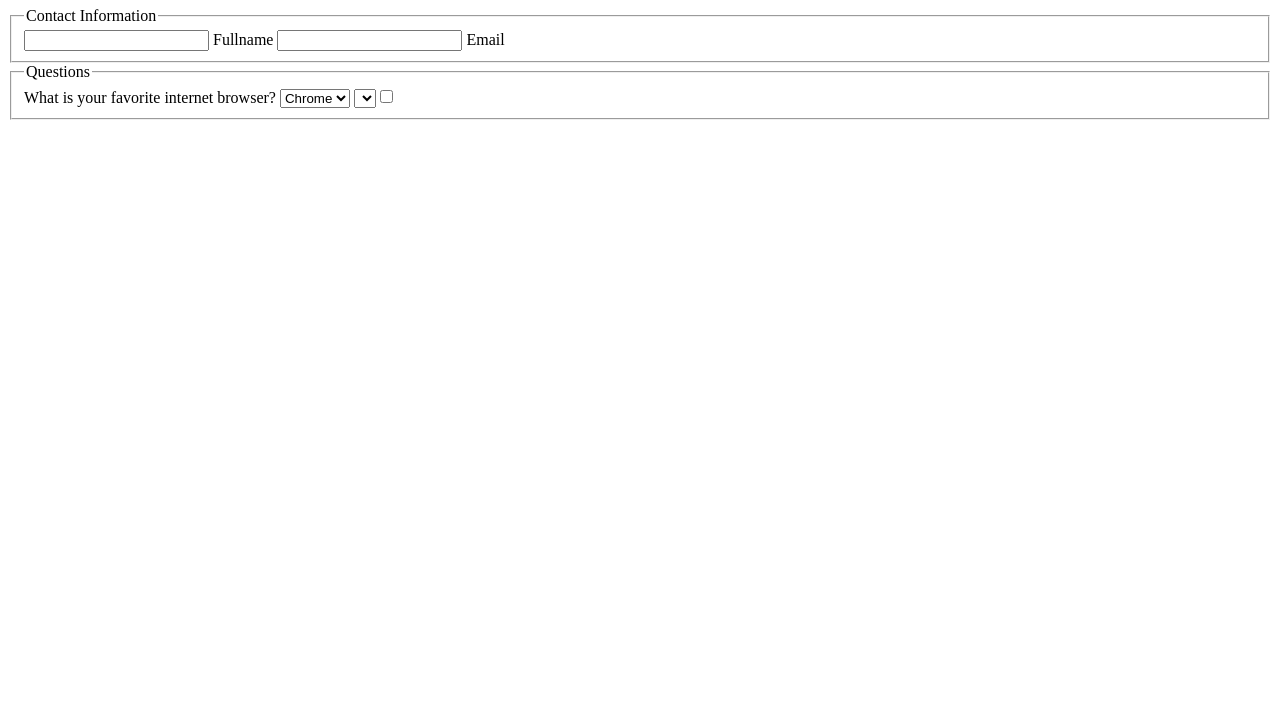
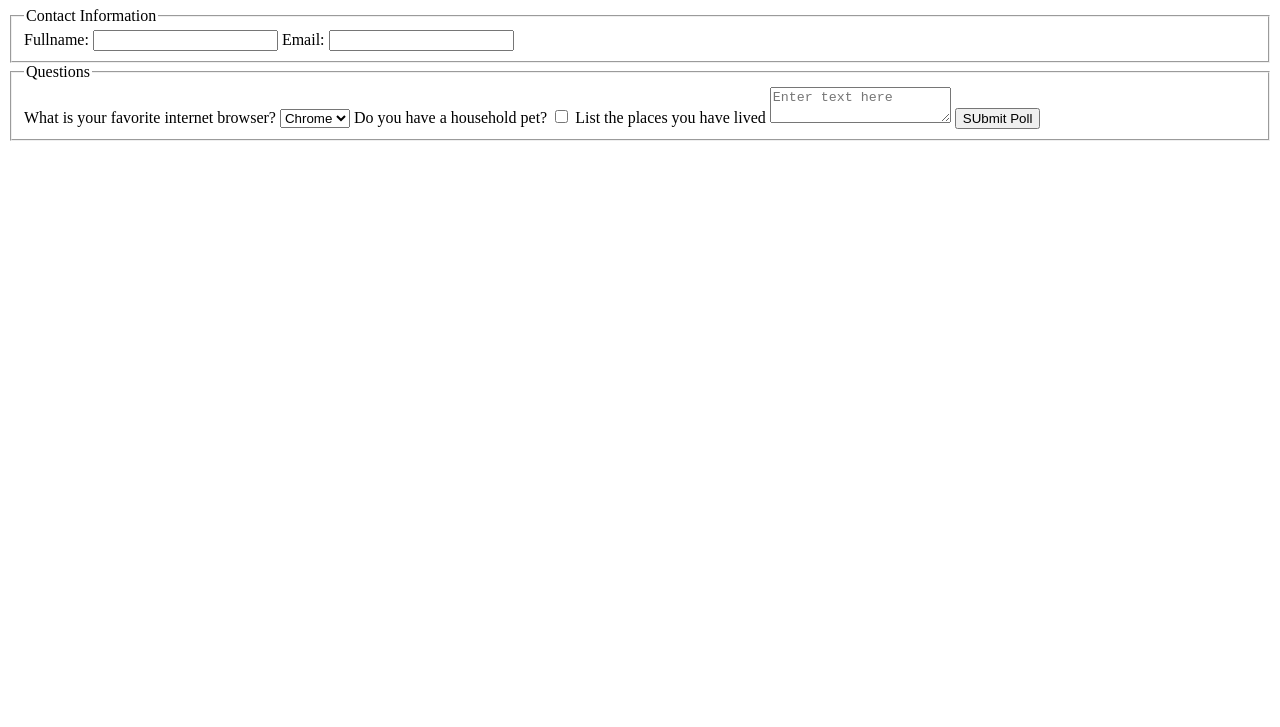
Before and after one commit to MonicaGodwin/wdd130, a plain HTML site: page week05/poll-form.html in a window 1280 px wide. Shown: the part 73-800 px from the top of the page. Drawn offline with Linux system fonts and the light colour scheme.

Commit message:
table form exercise

```diff
--- a/week05/poll-form.html
+++ b/week05/poll-form.html
@@ -13,11 +13,13 @@
         <form>
             <fieldset>
                 <legend>Contact Information</legend>
+                <label for="fullname">Fullname:</label>
                 <input type="text" id="fullname" name="fullname" required>
-                <label for="fullname">Fullname</label>
+
+                <label for="email">Email:</label>
                 <input type="text" id="email" name="email">
-                <label for="email">Email</label>
             </fieldset>
+
             <fieldset>
                 <legend>Questions</legend>
                 <label for="browser">What is your favorite internet browser?</label>
@@ -26,9 +28,11 @@
                     <option value="safari">Safari</option>
                     <option value="firefox">Firefox</option>
                 </select>
-                <select name="pet" id="pet">
-                    <input type="checkbox">
-                </select>
+                <label for="pet">Do you have a household pet?</label>
+                <input type="checkbox" id="pet" name="pet">
+                <label for="places">List the places you have lived</label>
+                <textarea name="places" id="places" placeholder="Enter text here"></textarea>
+                <button type="submit">SUbmit Poll</button>
             </fieldset>
         </form>
     </main>
```
